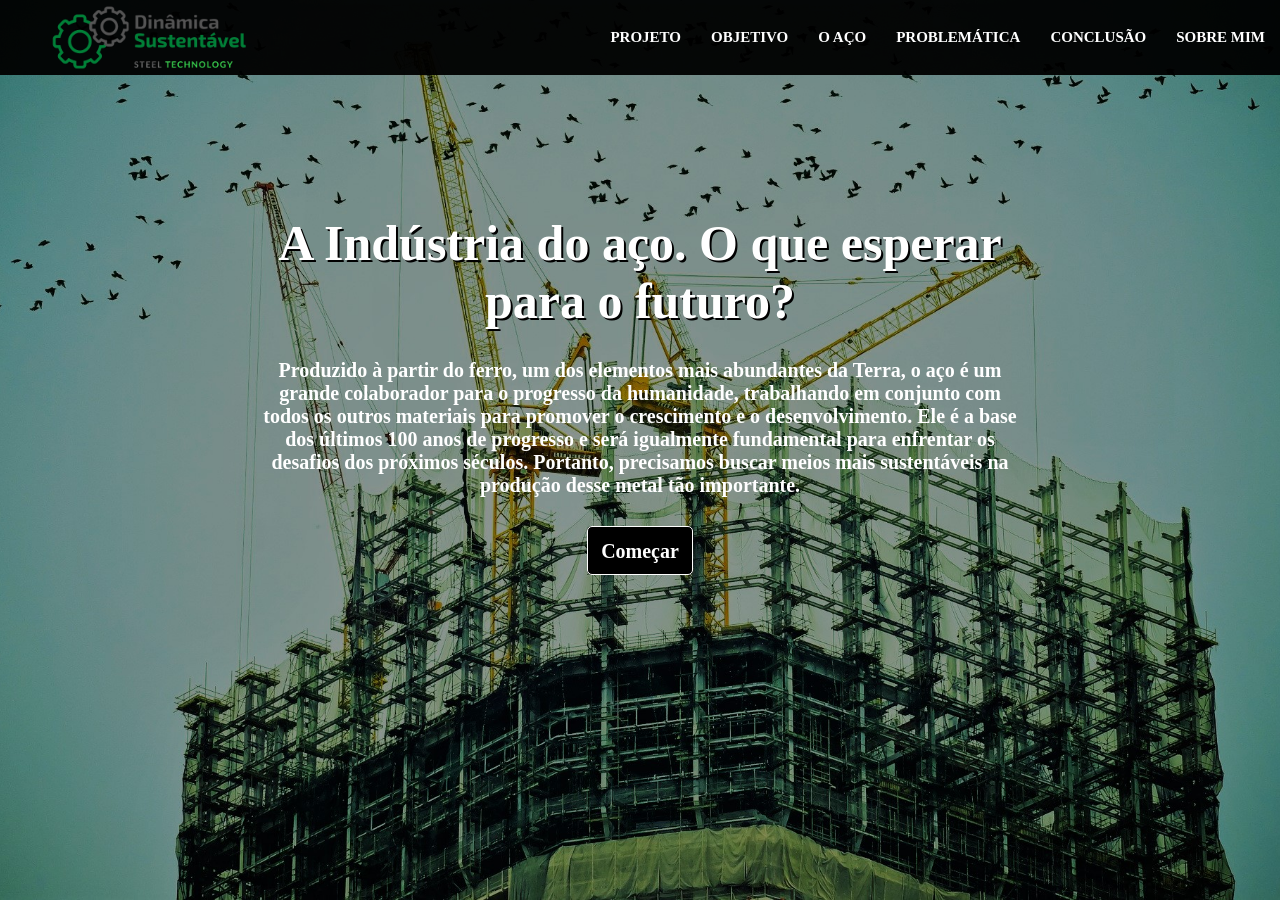
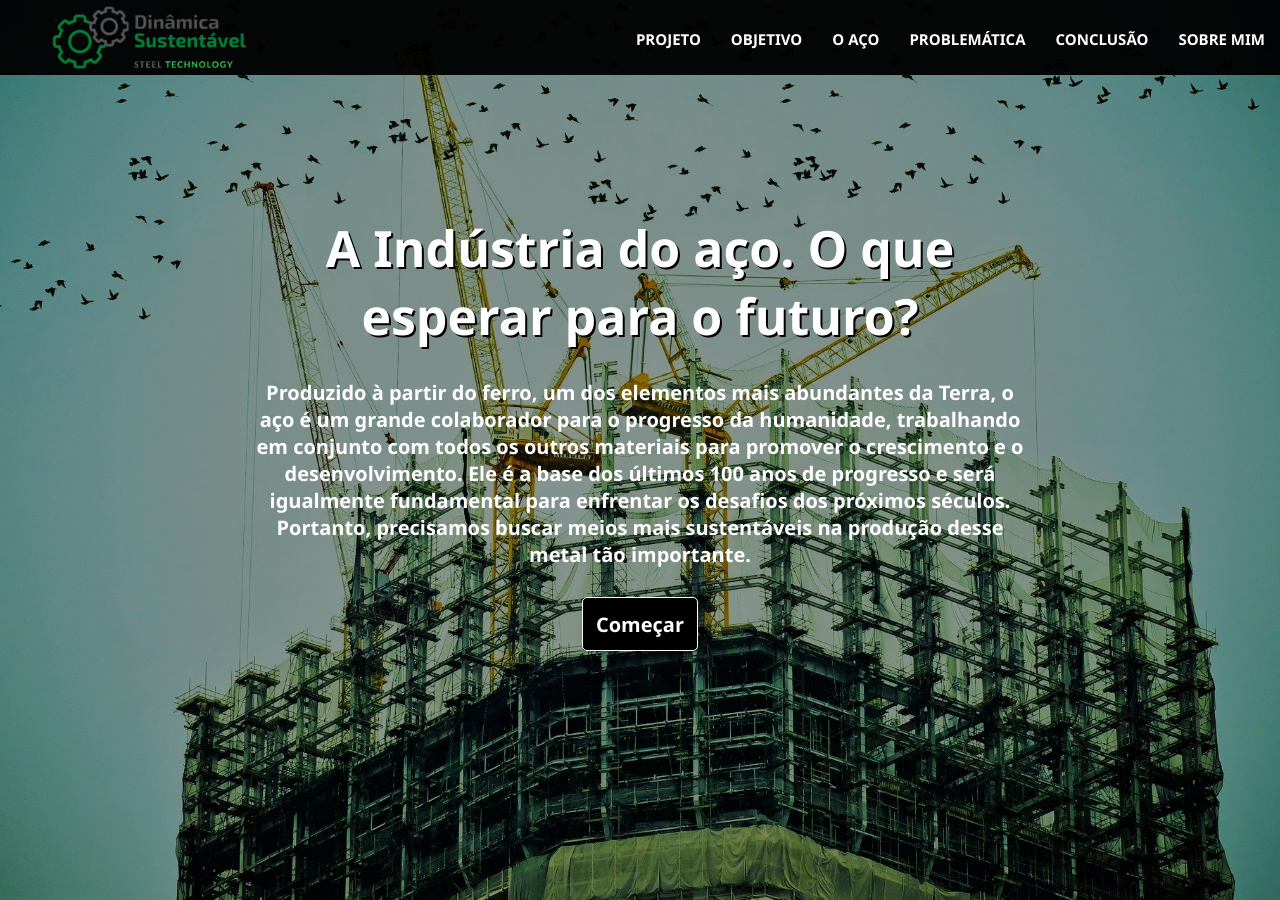
Before and after one commit to Bbrunoocosta/Bbrunoocosta.github.io, a plain HTML site: page index.html in a window 1280 px wide. Shown: the top 900 px of the page. Drawn offline with Linux system fonts and the light colour scheme.

Commit message:
version 4.2

```diff
--- a/estilo.css
+++ b/estilo.css
@@ -1,6 +1,6 @@
 html body {
     margin: 0;
-    font-family: Segoe 'Segoe UI', Tahoma, Geneva, Verdana, sans-serif;
+    font-family: 'Segoe UI', Tahoma, Geneva, Verdana, sans-serif;
 }
 header{
     background-color: rgba(0, 0, 0, 0.952);
```
